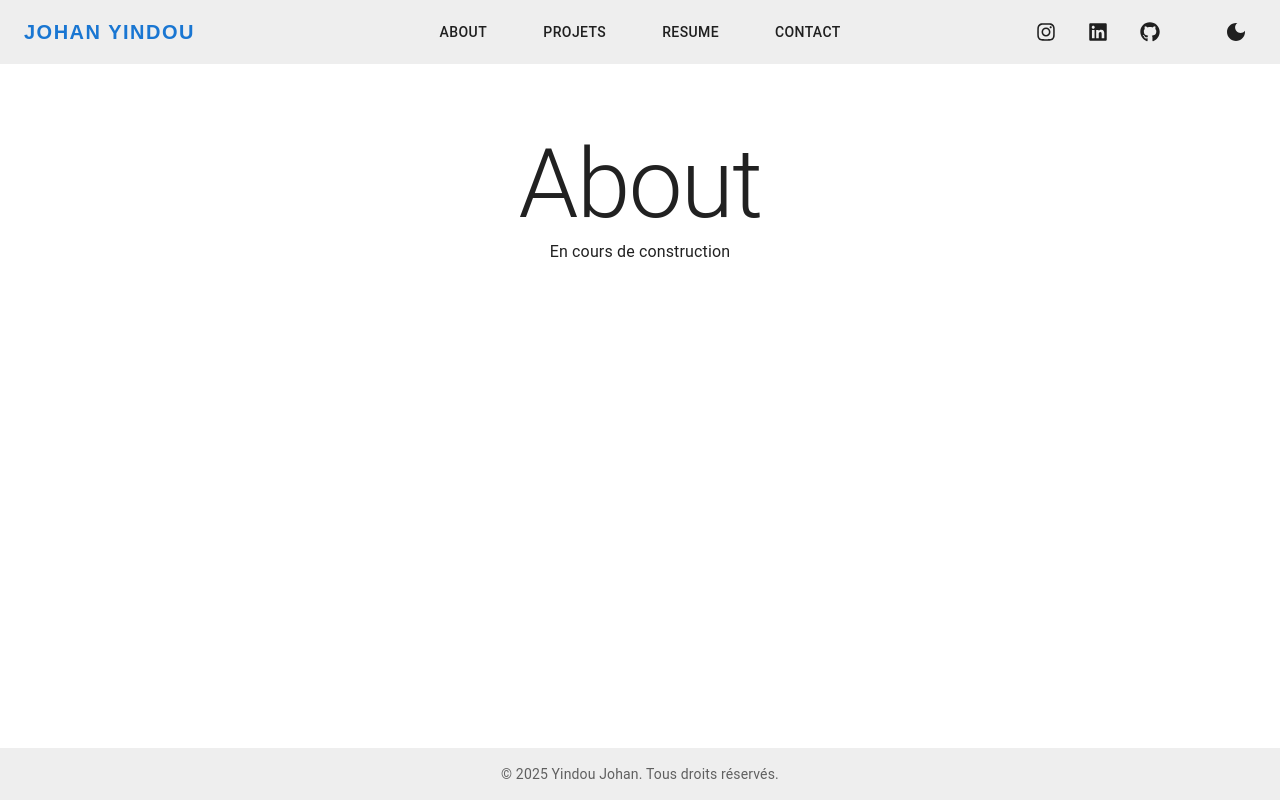
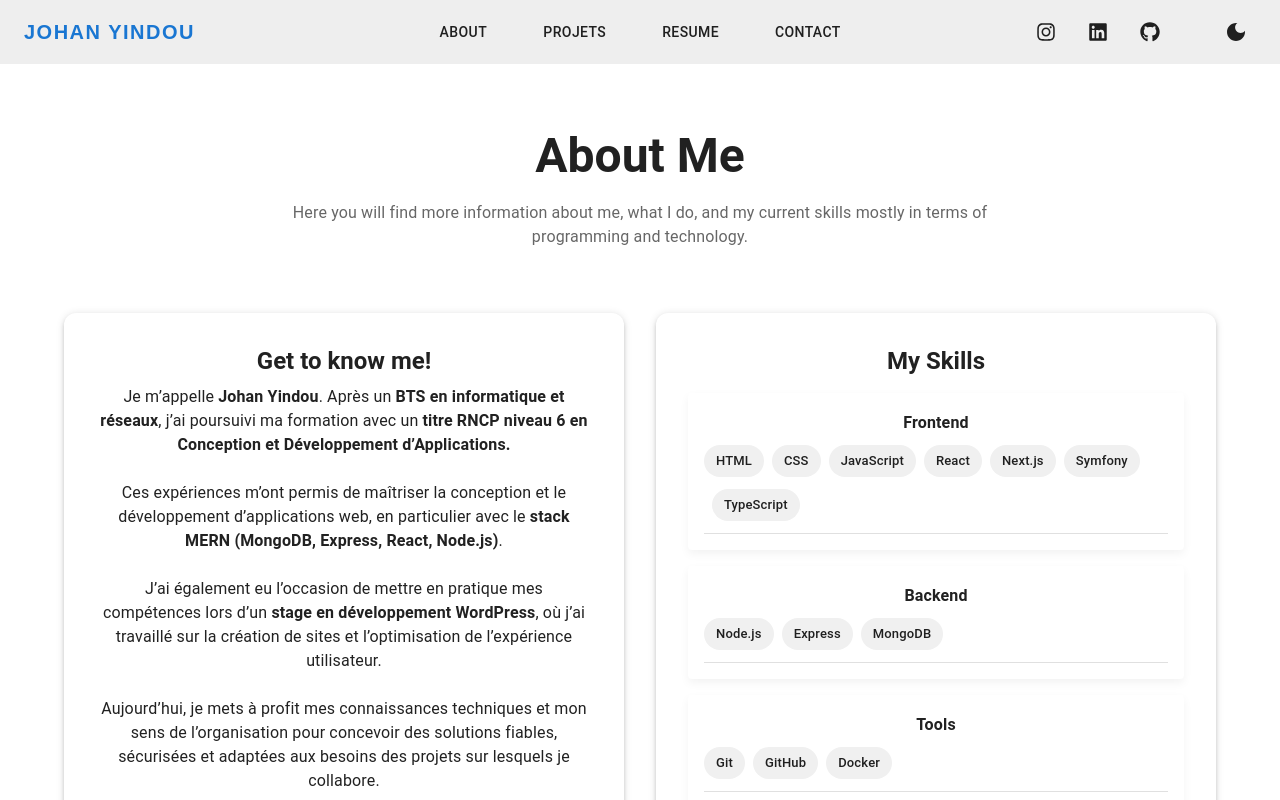
Before and after one commit to JohanYindou/my-portfolio, a React (Vite) app: page /about in a window 1280 px wide. Shown: the top 800 px of the page. Built offline with nearby package versions, Linux system fonts and the light colour scheme.

Commit message:
`Refactor About page: add AboutText and SkillsList components, improve layout and styling`

```diff
--- /dev/null
+++ b/src/components/AboutText.tsx
@@ -0,0 +1,54 @@
+import React from 'react';
+import { Typography, Link, Box } from '@mui/material';
+
+const AboutText: React.FC = () => {
+  return (
+    <Box>
+      <Typography variant='h5' fontWeight='bold' gutterBottom>
+        Get to know me!
+      </Typography>
+
+      <Typography>
+        Je m’appelle <b>Johan Yindou</b>. Après un{' '}
+        <b>BTS en informatique et réseaux</b>, j’ai poursuivi ma formation avec
+        un{' '}
+        <b>
+          titre RNCP niveau 6 en Conception et Développement d’Applications.
+        </b>
+        <br />
+        <br />
+        Ces expériences m’ont permis de maîtriser la conception et le
+        développement d’applications web, en particulier avec le{' '}
+        <b>stack MERN (MongoDB, Express, React, Node.js)</b>.
+      </Typography>
+
+      <Typography>
+        <br />
+        J’ai également eu l’occasion de mettre en pratique mes compétences lors
+        d’un
+        <b> stage en développement WordPress</b>, où j’ai travaillé sur la
+        création de sites et l’optimisation de l’expérience utilisateur.
+      </Typography>
+
+      <Typography>
+        <br />
+        Aujourd’hui, je mets à profit mes connaissances techniques et mon sens
+        de l’organisation pour concevoir des solutions fiables, sécurisées et
+        adaptées aux besoins des projets sur lesquels je collabore.
+      </Typography>
+
+      <Typography>
+        <br />
+        Je suis ouvert à de nouvelles <b>opportunités professionnelles</b> où je
+        peux contribuer, apprendre et évoluer. Si mon profil correspond à vos
+        besoins, n’hésitez pas à{' '}
+        <Link href='mailto:jyindou@gmail.com' underline='hover'>
+          me contacter
+        </Link>
+        .
+      </Typography>
+    </Box>
+  );
+};
+
+export default AboutText;
--- /dev/null
+++ b/src/components/SkillsList.tsx
@@ -0,0 +1,61 @@
+import React from 'react';
+import { Typography, Chip, Stack, Box, Divider } from '@mui/material';
+import { skills } from '../data/skills';
+import { motion } from 'framer-motion';
+
+const MotionBox = motion(Box);
+const MotionChip = motion(Chip);
+
+const SkillsList: React.FC = () => {
+  return (
+    <Box>
+      <Typography variant='h5' fontWeight='bold' gutterBottom sx={{ mb: 2 }}>
+        My Skills
+      </Typography>
+
+      {skills.map((group, index) => (
+        <MotionBox
+          key={index}
+          initial={{ opacity: 0, y: 20 }}
+          animate={{ opacity: 1, y: 0 }}
+          transition={{ duration: 0.5, delay: index * 0.1 }}
+          sx={{
+            mb: 2,
+            p: 2,
+            borderRadius: 1,
+            boxShadow: '0 4px 10px rgba(0,0,0,0.05)',
+            backgroundColor: '#fff',
+          }}>
+          <Typography
+            variant='subtitle1'
+            fontWeight='bold'
+            gutterBottom
+            sx={{ mb: 1 }}>
+            {group.category}
+          </Typography>
+
+          <Stack direction='row' spacing={1} flexWrap='wrap' rowGap={1.5}>
+            {group.items.map((skill, i) => (
+              <MotionChip
+                key={i}
+                label={skill}
+                sx={{
+                  m: 0.25,
+                  fontWeight: 500,
+                  backgroundColor: '#f0f0f0',
+                  cursor: 'pointer',
+                }}
+                whileTap={{ scale: 0.95 }}
+                transition={{ type: 'spring', stiffness: 300 }}
+              />
+            ))}
+          </Stack>
+
+          {index < skills.length - 1 && <Divider sx={{ mt: 1.5 }} />}
+        </MotionBox>
+      ))}
+    </Box>
+  );
+};
+
+export default SkillsList;
--- /dev/null
+++ b/src/data/skills.ts
@@ -0,0 +1,49 @@
+// src/data/skills.ts
+
+export type Skill =
+  | 'HTML'
+  | 'CSS'
+  | 'JavaScript'
+  | 'React'
+  | 'Next.js'
+  | 'Symfony'
+  | 'Node.js'
+  | 'Express'
+  | 'MongoDB'
+  | 'Git'
+  | 'GitHub'
+  | 'Docker'
+  | 'Figma'
+  | 'TypeScript'
+
+export interface SkillCategory {
+  category: string;
+  items: Skill[];
+}
+
+export const skills: SkillCategory[] = [
+  {
+    category: 'Frontend',
+    items: [
+      'HTML',
+      'CSS',
+      'JavaScript',
+      'React',
+      'Next.js',
+      'Symfony',
+      'TypeScript',
+    ],
+  },
+  {
+    category: 'Backend',
+    items: ['Node.js', 'Express', 'MongoDB',],
+  },
+  {
+    category: 'Tools',
+    items: ['Git', 'GitHub', 'Docker'],
+  },
+  {
+    category: 'Design',
+    items: ['Figma'],
+  },
+];
--- a/src/pages/About.tsx
+++ b/src/pages/About.tsx
@@ -1,22 +1,71 @@
 import React from 'react';
-import '../styles/App.css';
-import { Container, Box, Typography } from '@mui/material';
-
+import { Container, Box, Typography, Paper } from '@mui/material';
+import AboutText from '../components/AboutText';
+import SkillsList from '../components/SkillsList';
+import { motion } from 'framer-motion';
 
 const About: React.FC = () => {
-    return (
-        <Container maxWidth="md" >
-            <Box sx={{ my: 8 }}>
-                <Typography variant="h1">About</Typography>
-                <Typography variant="body1">En cours de construction</Typography>
-            </Box>
-            {/*
-                Mettre en place une presentation de moi ici avec
-                mes infos personnelles et mes competences techniques
-                mes objectifs professionnelles.
-            */}
-      </Container>
-    );
+  return (
+    <Container maxWidth='lg'>
+      {/* En-tête */}
+      <Box sx={{ my: 8 }}>
+        <Typography variant='h3' align='center' fontWeight='bold' gutterBottom>
+          About Me
+        </Typography>
+        <Typography
+          align='center'
+          sx={{ maxWidth: 700, mx: 'auto', mb: 6, color: 'text.secondary' }}>
+          Here you will find more information about me, what I do, and my
+          current skills mostly in terms of programming and technology.
+        </Typography>
+      </Box>
+
+      {/* Section à deux colonnes horizontales */}
+      <Box
+        sx={{
+          width: '100%',
+          display: 'grid',
+          gridTemplateColumns: { xs: '1fr', md: '1fr 1fr' }, // Stack en mobile, côte à côte sur desktop
+          gap: 4,
+          alignItems: 'stretch',
+          mb: 6,
+        }}>
+        {/* Bloc gauche : AboutText */}
+        <motion.div
+          initial={{ opacity: 0, x: -50 }}
+          whileInView={{ opacity: 1, x: 0 }}
+          transition={{ duration: 0.6 }}
+          style={{ height: '100%' }}>
+          <Paper
+            elevation={3}
+            sx={{
+              p: 4,
+              borderRadius: 3,
+              height: '100%',
+            }}>
+            <AboutText />
+          </Paper>
+        </motion.div>
+
+        {/* Bloc droit : SkillsList */}
+        <motion.div
+          initial={{ opacity: 0, x: 50 }}
+          whileInView={{ opacity: 1, x: 0 }}
+          transition={{ duration: 0.6 }}
+          style={{ height: '100%' }}>
+          <Paper
+            elevation={3}
+            sx={{
+              p: 4,
+              borderRadius: 3,
+              height: '100%',
+            }}>
+            <SkillsList />
+          </Paper>
+        </motion.div>
+      </Box>
+    </Container>
+  );
 };
 
 export default About;
```
